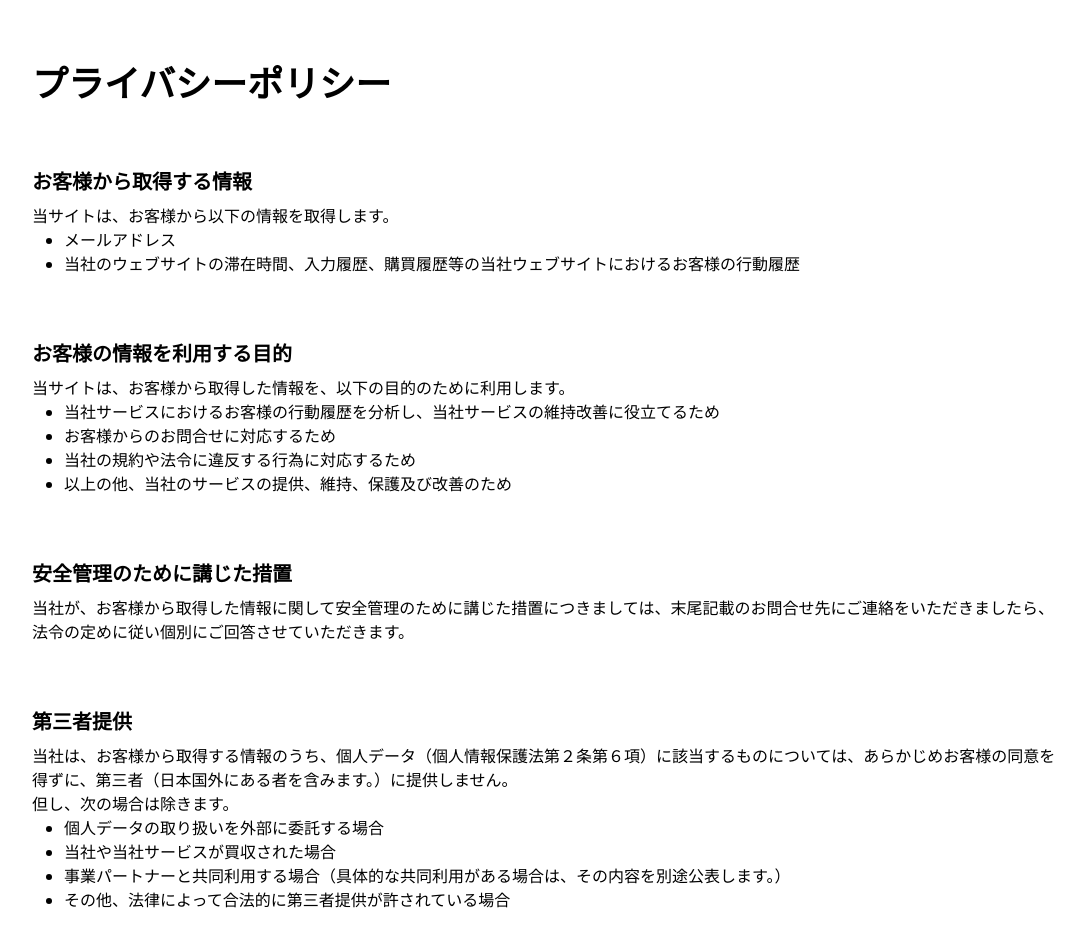
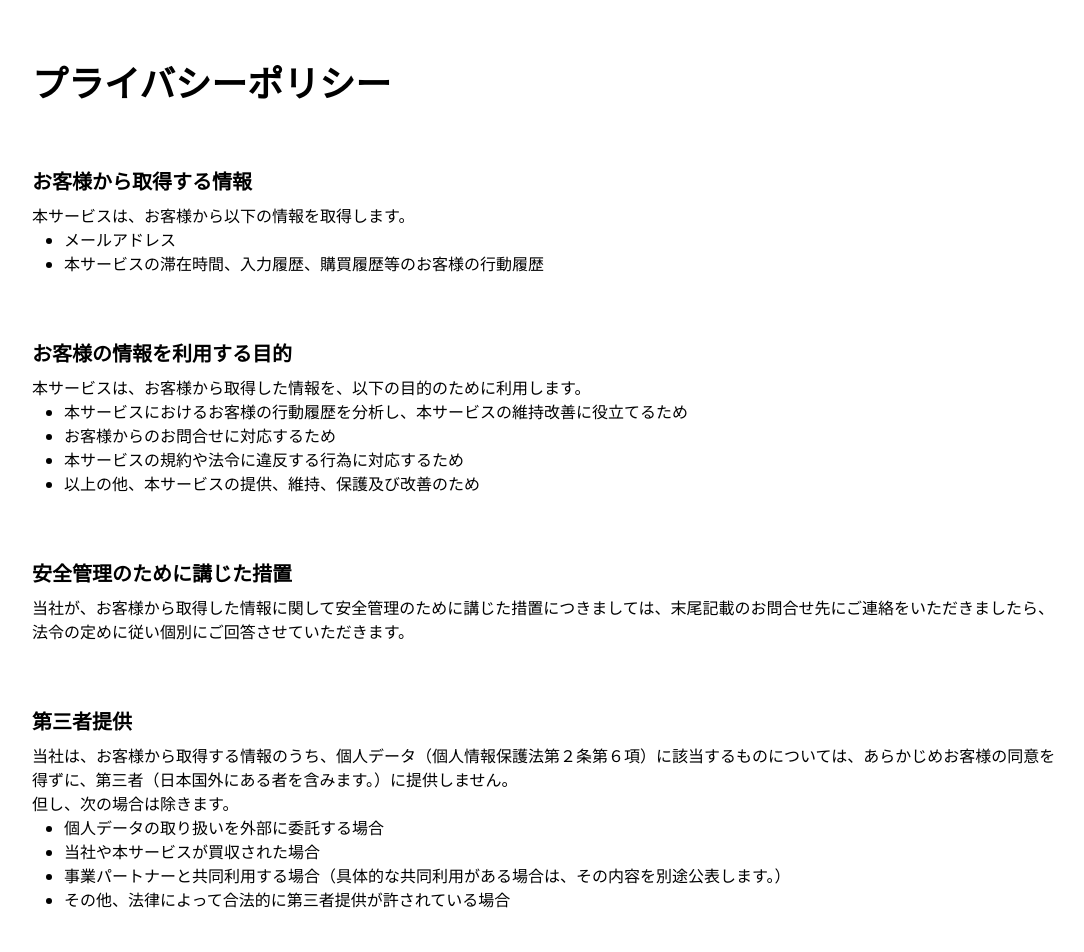
Before and after one commit to atamakonkurii/my-portfolio, a Next.js app: page /privacy_policy in a window 1280 px wide. Shown: the top 952 px of the page, without its empty margins (96-1180 px from the left). Built offline with nearby package versions, Linux system fonts and the light colour scheme; no server answers.

Commit message:
プライバシーポリシーの清書

```diff
--- a/src/component/templates/Legal/PrivacyPolicyContainer.tsx
+++ b/src/component/templates/Legal/PrivacyPolicyContainer.tsx
@@ -5,26 +5,24 @@ export const PrivacyPolicyContainer = () => {
       <h2 className="mt-16 mb-2 text-xl font-semibold">
         お客様から取得する情報
       </h2>
-      <p>当サイトは、お客様から以下の情報を取得します。</p>
+      <p>本サービスは、お客様から以下の情報を取得します。</p>
       <ul className="ml-8 list-disc">
         <li>メールアドレス</li>
-        <li>
-          当社のウェブサイトの滞在時間、入力履歴、購買履歴等の当社ウェブサイトにおけるお客様の行動履歴
-        </li>
+        <li>本サービスの滞在時間、入力履歴、購買履歴等のお客様の行動履歴</li>
       </ul>
       <h2 className="mt-16 mb-2 text-xl font-semibold">
         お客様の情報を利用する目的
       </h2>
       <p>
-        当サイトは、お客様から取得した情報を、以下の目的のために利用します。
+        本サービスは、お客様から取得した情報を、以下の目的のために利用します。
       </p>
       <ul className="ml-8 list-disc">
         <li>
-          当社サービスにおけるお客様の行動履歴を分析し、当社サービスの維持改善に役立てるため
+          本サービスにおけるお客様の行動履歴を分析し、本サービスの維持改善に役立てるため
         </li>
         <li>お客様からのお問合せに対応するため</li>
-        <li>当社の規約や法令に違反する行為に対応するため</li>
-        <li>以上の他、当社のサービスの提供、維持、保護及び改善のため</li>
+        <li>本サービスの規約や法令に違反する行為に対応するため</li>
+        <li>以上の他、本サービスの提供、維持、保護及び改善のため</li>
       </ul>
       <h2 className="mt-16 mb-2 text-xl font-semibold">
         安全管理のために講じた措置
@@ -39,7 +37,7 @@ export const PrivacyPolicyContainer = () => {
       <p>但し、次の場合は除きます。</p>
       <ul className="ml-8 list-disc">
         <li>個人データの取り扱いを外部に委託する場合</li>
-        <li>当社や当社サービスが買収された場合</li>
+        <li>当社や本サービスが買収された場合</li>
         <li>
           事業パートナーと共同利用する場合（具体的な共同利用がある場合は、その内容を別途公表します。）
         </li>
@@ -47,7 +45,7 @@ export const PrivacyPolicyContainer = () => {
       </ul>
       <h2 className="mt-16 mb-2 text-xl font-semibold">アクセス解析ツール</h2>
       <p>
-        当社は、お客様のアクセス解析のために、「Googleアナリティクス」を利用しています。Googleアナリティクスは、トラフィックデータの収集のためにCookieを使用しています。トラフィックデータは匿名で収集されており、個人を特定する者ではありません。Cookieをむこうにすれば、これらの情報の収集を拒否することができます。詳しくはお使いのブラウザの設定をご確認ください。Googleアナリティクスについて、詳しくは以下からご確認ください。
+        当社は、お客様のアクセス解析のために、「Googleアナリティクス」を利用しています。Googleアナリティクスは、トラフィックデータの収集のためにCookieを使用しています。トラフィックデータは匿名で収集されており、個人を特定する者ではありません。Cookieを無効にすれば、これらの情報の収集を拒否することができます。詳しくはお使いのブラウザの設定をご確認ください。Googleアナリティクスについて、詳しくは以下からご確認ください。
       </p>
       <a
         href="https://marketingplatform.google.com/about/analytics/terms/jp/"
```
